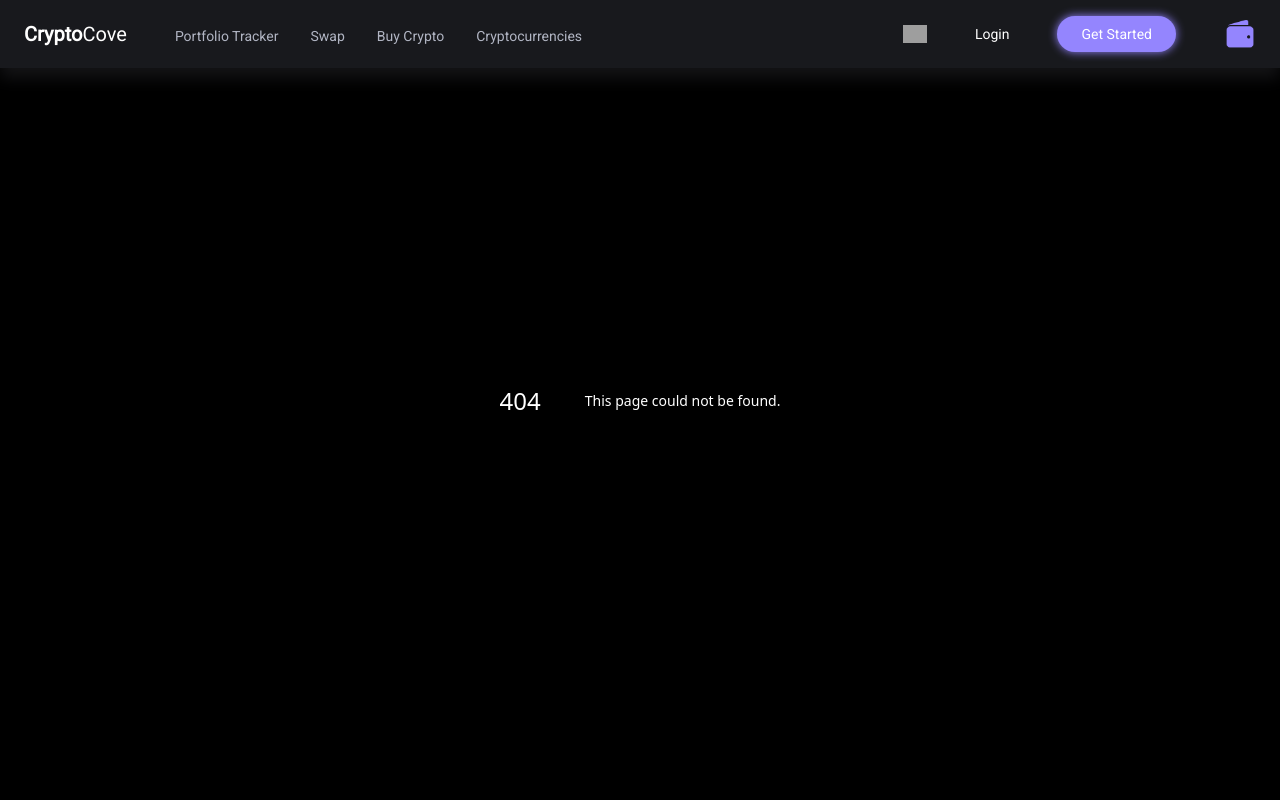
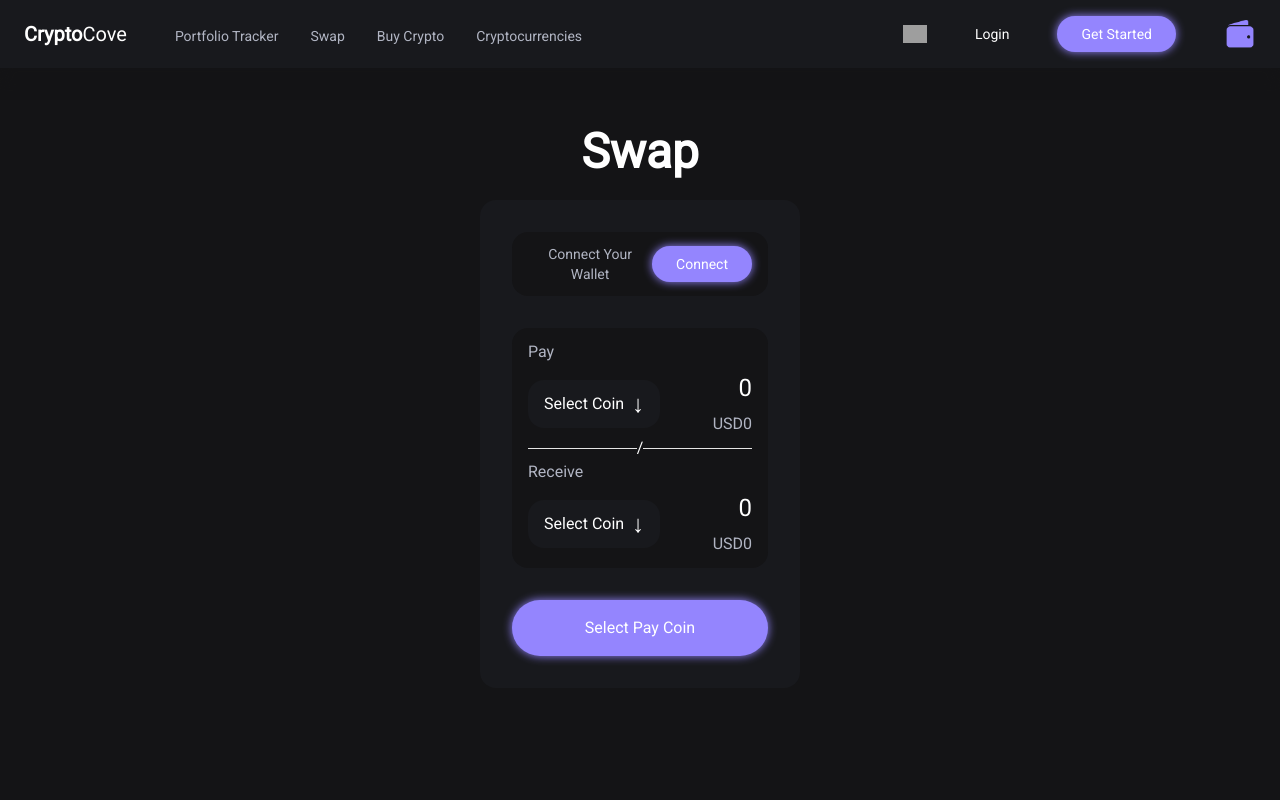
Before and after one commit to TylerMommsen/cryptocove, a Next.js app: page /swap in a window 1280 px wide. Before the commit this address had no page. Shown: the top 800 px of the page. Built offline with nearby package versions, Linux system fonts and the light colour scheme; grey boxes are pictures that could not be loaded.

Commit message:
Added swap page

```diff
--- /dev/null
+++ b/src/app/swap/page.tsx
@@ -0,0 +1,55 @@
+export default function Swap() {
+	return (
+		<main className="mx-auto flex-grow w-full">
+			<div className="flex flex-col justify-center items-center pt-32 pb-16 bg-primary">
+				<h1 className="font-bold text-4xl md:text-5xl leading-tight text-center mb-6">Swap</h1>
+				<div className="flex flex-col gap-8 w-1/4 bg-primary2 p-8 rounded-2xl">
+					<button className="flex text-secondary justify-between items-center w-full rounded-2xl border-input bg-background px-4 py-3 text-sm">
+						Connect Your Wallet
+						<button className="primary-btn px-6 py-2 rounded-full text-secondary2">Connect</button>
+					</button>
+
+					<div className="w-full bg-primary flex flex-col px-4 py-3 rounded-2xl">
+						<div className="flex flex-col gap-2">
+							<p className="text-secondary">Pay</p>
+							<div className="flex justify-between items-center">
+								<button className="flex justify-between items-center gap-2 bg-primary2 rounded-2xl px-4 py-2 h-auto">
+									Select Coin
+									<p className="text-2xl">&#x2193;</p>
+								</button>
+								<div className="flex flex-col gap-2 items-end">
+									<p className="text-2xl">0</p>
+									<p className="text-secondary">USD0</p>
+								</div>
+							</div>
+						</div>
+
+						<div className="flex items-center">
+							<hr className="w-full" />
+							<p>/</p>
+							<hr className="w-full" />
+						</div>
+
+						<div className="flex flex-col gap-2">
+							<p className="text-secondary">Receive</p>
+							<div className="flex justify-between items-center">
+								<button className="flex justify-between items-center gap-2 bg-primary2 rounded-2xl py-2 px-4">
+									Select Coin
+									<p className="text-2xl">&#x2193;</p>
+								</button>
+								<div className="flex flex-col gap-2 items-end">
+									<p className="text-2xl">0</p>
+									<p className="text-secondary">USD0</p>
+								</div>
+							</div>
+						</div>
+					</div>
+
+					<button className="text-center primary-btn py-4 px-6 rounded-full">
+						Select Pay Coin
+					</button>
+				</div>
+			</div>
+		</main>
+	);
+}
--- /dev/null
+++ b/src/components/common/BuyCryptoForm.tsx
@@ -0,0 +1,15 @@
+import React from 'react';
+
+export default function BuyCryptoForm() {
+	return (
+		<div className="flex flex-col gap-4">
+			<h1 className="text-3xl font-bold text-center mb-4">Buy Crypto</h1>
+			<p className="text-secondary">Deposit to</p>
+			<button className="mb-4 flex text-secondary justify-between items-center rounded-2xl border-input bg-background px-4 py-3 text-sm">
+				Connect Your Wallet
+				<button className="primary-btn px-6 py-2 rounded-full text-secondary2">Connect</button>
+			</button>
+			<button className="primary-btn self-center px-6 py-4 rounded-full">Submit</button>
+		</div>
+	);
+}
--- a/src/components/common/LoginForm.tsx
+++ b/src/components/common/LoginForm.tsx
@@ -46,7 +46,7 @@ export default function LoginForm() {
 								<FormLabel>Email</FormLabel>
 								<FormControl>
 									<Input
-										className="border-transparent focus-visible:shadow-none"
+										className="border-hidden focus-visible:shadow-none"
 										placeholder="Email"
 										type="email"
 										{...field}
--- a/src/components/layout/Header.tsx
+++ b/src/components/layout/Header.tsx
@@ -3,13 +3,21 @@
 import React, { useState } from 'react';
 import Image from 'next/image';
 
-import { Dialog, DialogContent, DialogTrigger } from '@/components/ui/dialog';
+import {
+	Dialog,
+	DialogContent,
+	DialogDescription,
+	DialogHeader,
+	DialogTitle,
+	DialogTrigger,
+} from '@/components/ui/dialog';
 
 import { Tabs, TabsContent, TabsList, TabsTrigger } from '@/components/ui/tabs';
 import SignUpForm from '../common/SignUpForm';
 import LoginForm from '../common/LoginForm';
 
 import Link from 'next/link';
+import BuyCryptoForm from '../common/BuyCryptoForm';
 
 export default function Header() {
 	const [isMenuOpen, setIsMenuOpen] = useState(false);
@@ -41,14 +49,23 @@ export default function Header() {
 							Portfolio Tracker
 							<div className="absolute bottom-0 top-[34px] left-0 w-full h-1 bg-accent opacity-0 transition-opacity duration-100"></div>
 						</a>
-						<a href="#market" className="text-sm relative">
+						<Link href="/swap" className="text-sm relative">
 							Swap
 							<div className="absolute bottom-0 top-[34px] left-0 w-full h-1 bg-accent opacity-0 transition-opacity duration-100"></div>
-						</a>
-						<a href="#how-it-works" className="text-sm relative">
-							Buy Crypto
-							<div className="absolute bottom-0 top-[34px] left-0 w-full h-1 bg-accent opacity-0 transition-opacity duration-100"></div>
-						</a>
+						</Link>
+
+						<Dialog>
+							<DialogTrigger className="text-sm relative">
+								Buy Crypto
+								<div className="absolute bottom-0 top-[34px] left-0 w-full h-1 bg-accent opacity-0 transition-opacity duration-100"></div>
+							</DialogTrigger>
+							<DialogContent className="bg-primary2 border-hidden p-10">
+								<DialogHeader>
+									<BuyCryptoForm />
+								</DialogHeader>
+							</DialogContent>
+						</Dialog>
+
 						<Link href="/cryptocurrencies" className="text-sm relative">
 							Cryptocurrencies
 							<div className="absolute bottom-0 top-[34px] left-0 w-full h-1 bg-accent opacity-0 transition-opacity duration-100"></div>
```
